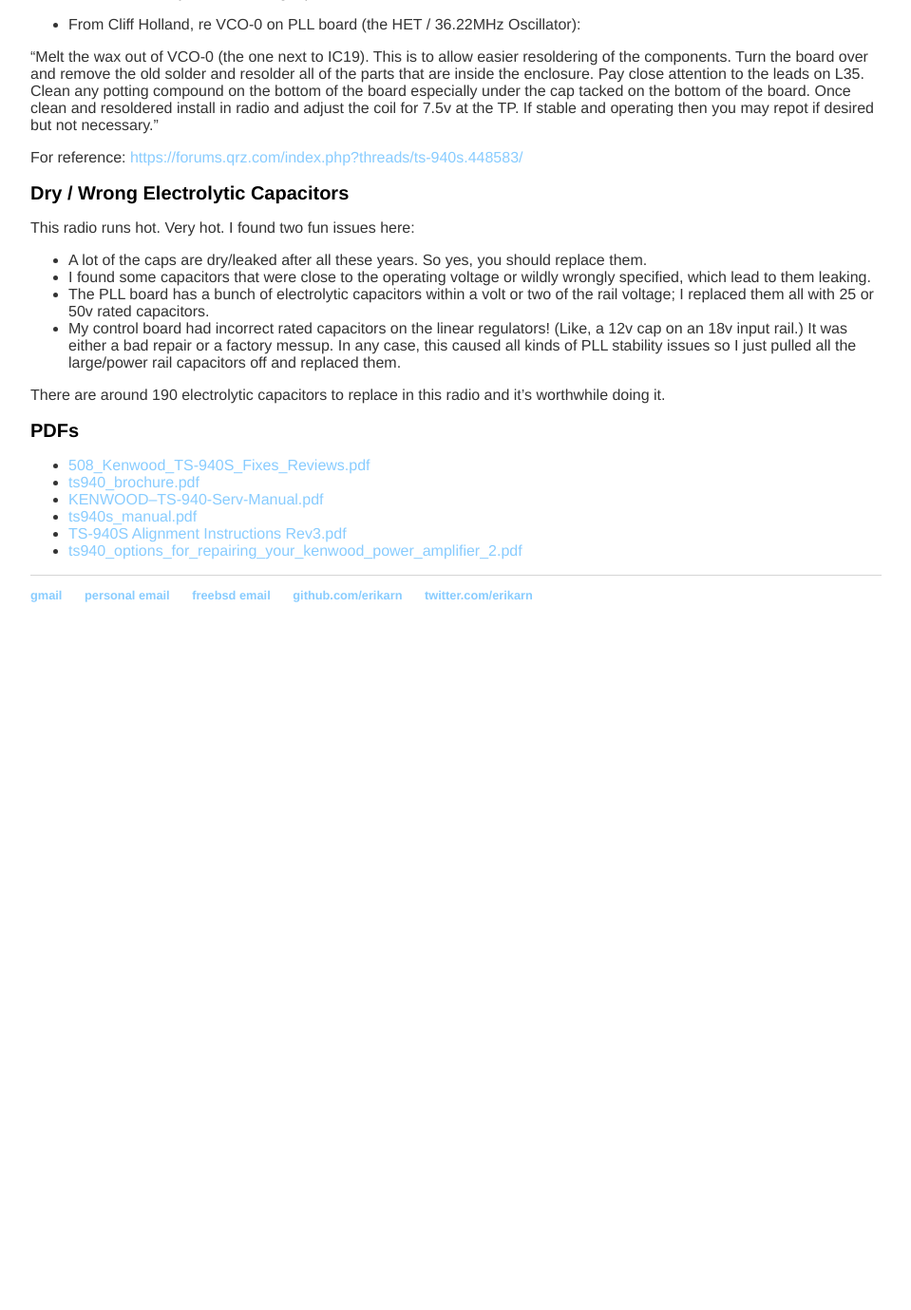
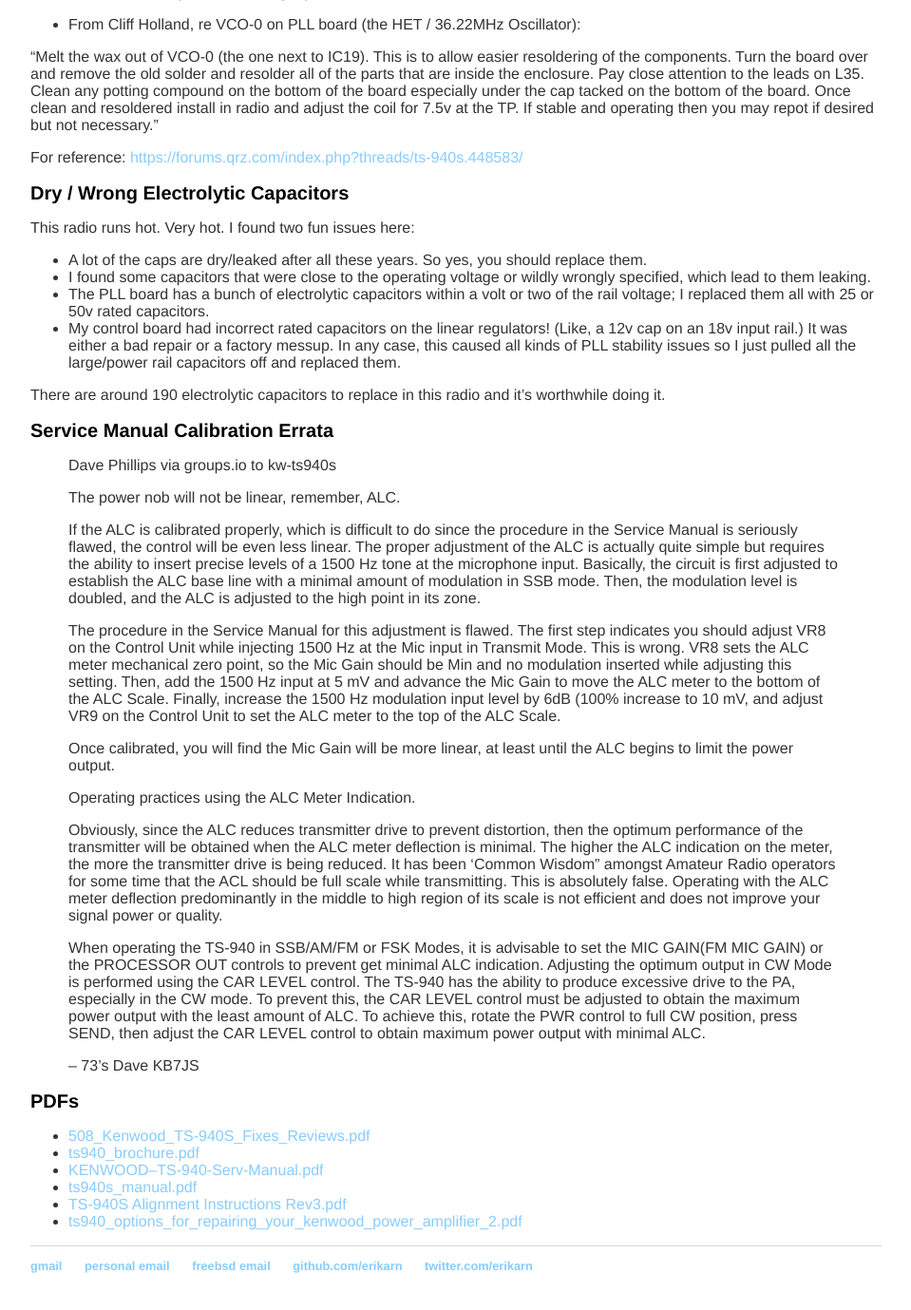
Before and after one commit to erikarn/erikarn.github.io, a Jekyll site: the page built from kenwood/TS-940/notes.md, in a window 1280 px wide and 1400 px high, scrolled down 716 px. Shown: the top 1379 px of the window at 95% size, without its empty margins (160-1119 px from the left). Built offline with Jekyll 4.4.1, drawn with Linux system fonts in a browser that asks for light colours; before the commit the page ends 1410 px from its top, so only the background shows below that.

Commit message:
Add Dave's notes for ts-940 calibration

```diff
--- a/kenwood/TS-940/notes.md
+++ b/kenwood/TS-940/notes.md
@@ -75,6 +75,62 @@
 There are around 190 electrolytic capacitors to replace in this radio and
 it's worthwhile doing it.
 
+## Service Manual Calibration Errata
+
+> Dave Phillips via groups.io
+> to kw-ts940s
+>
+> The power nob will not be linear, remember, ALC.
+>
+> If the ALC is calibrated properly, which is difficult to do since the
+> procedure in the Service Manual is seriously flawed, the control will
+> be even less linear. The proper adjustment of the ALC is actually quite
+> simple but requires the ability to insert precise levels of a 1500 Hz
+> tone at the microphone input.  Basically, the circuit is first adjusted
+> to establish the ALC base line with a minimal amount of modulation in
+> SSB mode.  Then, the modulation level is doubled, and the ALC is
+> adjusted to the high point in its zone.
+>
+> The procedure in the Service Manual for this adjustment is flawed.
+> The first step indicates you should adjust VR8 on the Control Unit
+> while injecting 1500 Hz at the Mic input in Transmit Mode. This is wrong.
+> VR8 sets the ALC meter mechanical zero point, so the Mic Gain should be
+> Min and no modulation inserted while adjusting this setting.  Then,
+> add the 1500 Hz input at 5 mV and advance the Mic Gain to move the ALC
+> meter to the bottom of the ALC Scale. Finally, increase the 1500 Hz
+> modulation input level by 6dB (100% increase to 10 mV, and adjust VR9
+> on the Control Unit to set the ALC meter to the top of the ALC Scale.
+>
+> Once calibrated, you will find the Mic Gain will be more linear, at
+> least until the ALC begins to limit the power output.
+>
+> Operating practices using the ALC Meter Indication.
+>
+> Obviously, since the ALC reduces transmitter drive to prevent distortion,
+> then the optimum performance of the transmitter will be obtained when the
+> ALC meter deflection is minimal.  The higher the ALC indication on the
+> meter, the more the transmitter drive is being reduced.  It has been
+> ‘Common Wisdom” amongst Amateur Radio operators for some time that the
+> ACL should be full scale while transmitting.  This is absolutely false.
+> Operating with the ALC meter deflection predominantly in the middle to
+> high region of its scale is not efficient and does not improve your
+> signal power or quality.
+>
+> When operating the TS-940 in SSB/AM/FM or FSK Modes,  it is advisable to
+> set the MIC GAIN(FM MIC GAIN)  or the PROCESSOR OUT controls to prevent
+> get minimal ALC indication.
+> Adjusting the optimum output in CW Mode is performed using the
+> CAR LEVEL control.  The TS-940 has the ability to produce excessive drive
+> to the PA, especially in the CW mode.  To prevent this, the CAR LEVEL
+> control must be adjusted to obtain the maximum power output with the
+> least amount of ALC.  To achieve this, rotate the PWR control to full
+> CW position, press SEND, then adjust the CAR LEVEL control to obtain
+> maximum power output with minimal ALC.
+>
+> --
+> 73's
+> Dave
+> KB7JS
 
 ## PDFs
 
```
